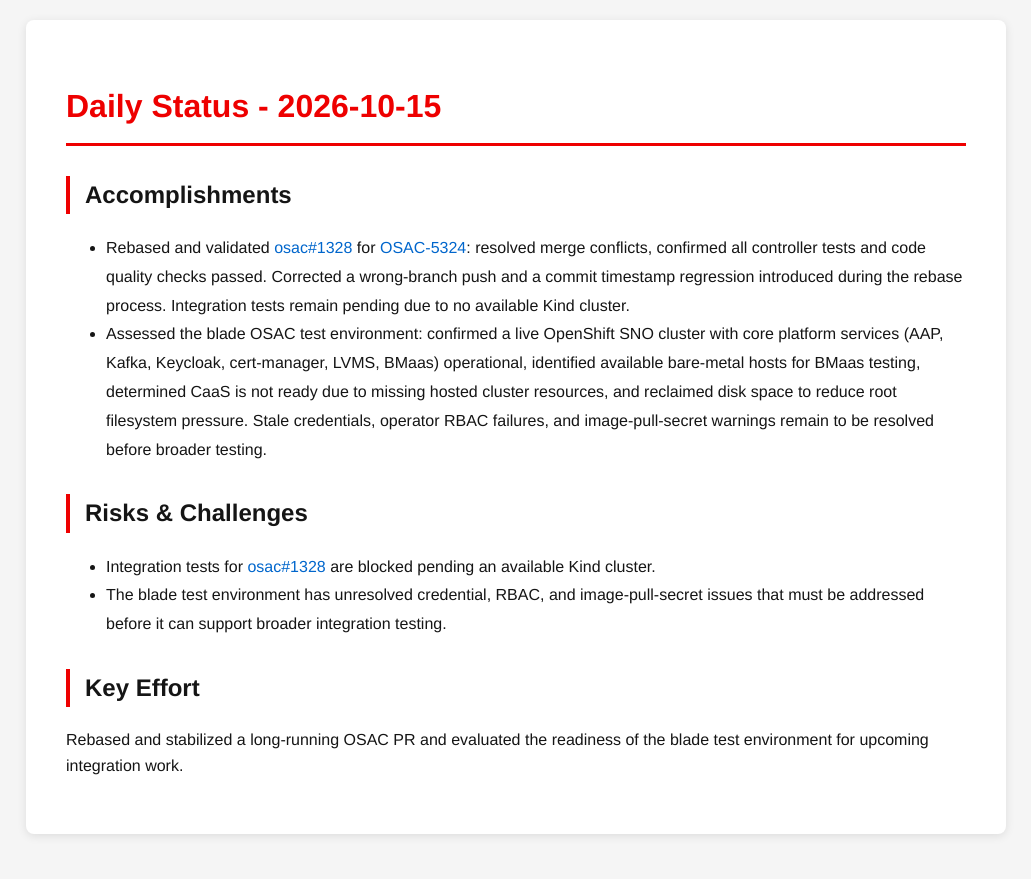
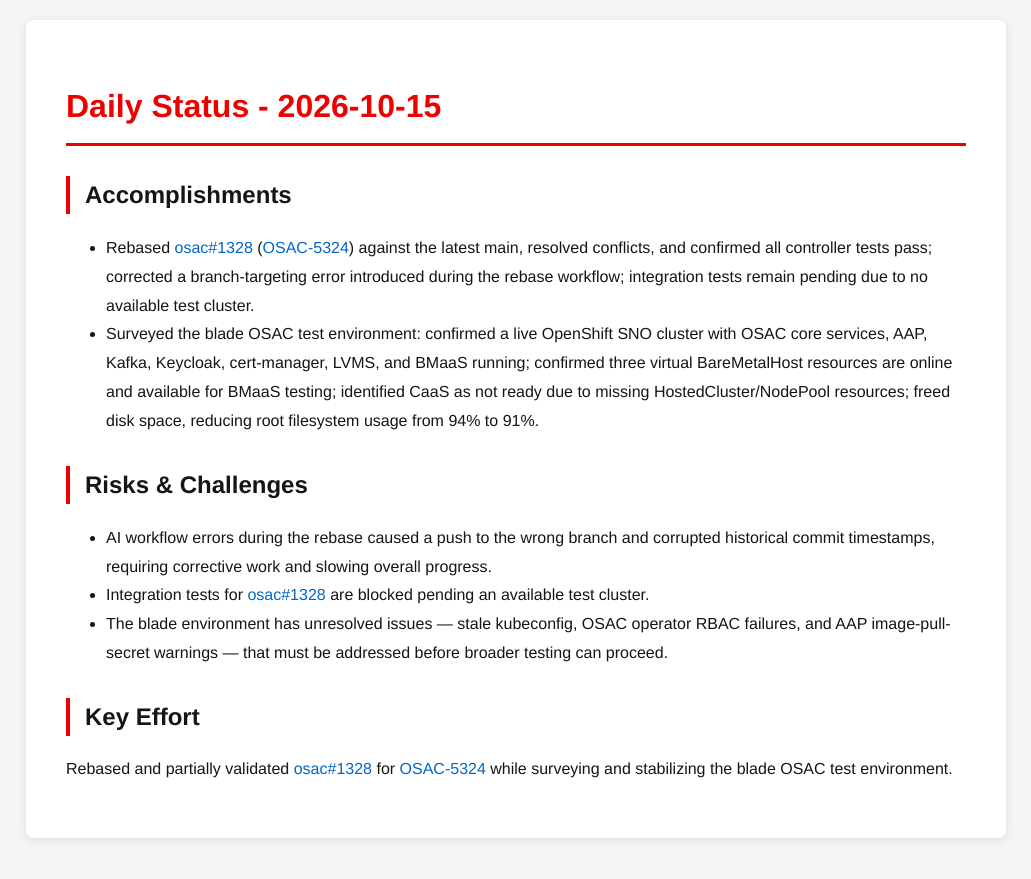
Before and after one commit to tzvatot/daily-status, a Jekyll site: the page built from 2026-10-15.md, in a window 1280 px wide. Shown: the top 879 px of the page, without its empty margins (124-1155 px from the left). Built offline with Jekyll 4.4.1, drawn with Linux system fonts in a browser that asks for light colours.

Commit message:
Daily status update - 2026-10-15

```diff
--- a/2026-10-15.md
+++ b/2026-10-15.md
@@ -7,12 +7,13 @@
 # Daily Status - 2026-10-15
 
 ## Accomplishments
-- Rebased and validated [osac#1328](https://github.com/osac-project/osac/pull/1328) for [OSAC-5324](https://redhat.atlassian.net/browse/OSAC-5324): resolved merge conflicts, confirmed all controller tests and code quality checks passed. Corrected a wrong-branch push and a commit timestamp regression introduced during the rebase process. Integration tests remain pending due to no available Kind cluster.
-- Assessed the blade OSAC test environment: confirmed a live OpenShift SNO cluster with core platform services (AAP, Kafka, Keycloak, cert-manager, LVMS, BMaas) operational, identified available bare-metal hosts for BMaas testing, determined CaaS is not ready due to missing hosted cluster resources, and reclaimed disk space to reduce root filesystem pressure. Stale credentials, operator RBAC failures, and image-pull-secret warnings remain to be resolved before broader testing.
+- Rebased [osac#1328](https://github.com/osac-project/osac/pull/1328) ([OSAC-5324](https://redhat.atlassian.net/browse/OSAC-5324)) against the latest main, resolved conflicts, and confirmed all controller tests pass; corrected a branch-targeting error introduced during the rebase workflow; integration tests remain pending due to no available test cluster.
+- Surveyed the blade OSAC test environment: confirmed a live OpenShift SNO cluster with OSAC core services, AAP, Kafka, Keycloak, cert-manager, LVMS, and BMaaS running; confirmed three virtual BareMetalHost resources are online and available for BMaaS testing; identified CaaS as not ready due to missing HostedCluster/NodePool resources; freed disk space, reducing root filesystem usage from 94% to 91%.
 
 ## Risks & Challenges
-- Integration tests for [osac#1328](https://github.com/osac-project/osac/pull/1328) are blocked pending an available Kind cluster.
-- The blade test environment has unresolved credential, RBAC, and image-pull-secret issues that must be addressed before it can support broader integration testing.
+- AI workflow errors during the rebase caused a push to the wrong branch and corrupted historical commit timestamps, requiring corrective work and slowing overall progress.
+- Integration tests for [osac#1328](https://github.com/osac-project/osac/pull/1328) are blocked pending an available test cluster.
+- The blade environment has unresolved issues — stale kubeconfig, OSAC operator RBAC failures, and AAP image-pull-secret warnings — that must be addressed before broader testing can proceed.
 
 ## Key Effort
-Rebased and stabilized a long-running OSAC PR and evaluated the readiness of the blade test environment for upcoming integration work.
+Rebased and partially validated [osac#1328](https://github.com/osac-project/osac/pull/1328) for [OSAC-5324](https://redhat.atlassian.net/browse/OSAC-5324) while surveying and stabilizing the blade OSAC test environment.
```
